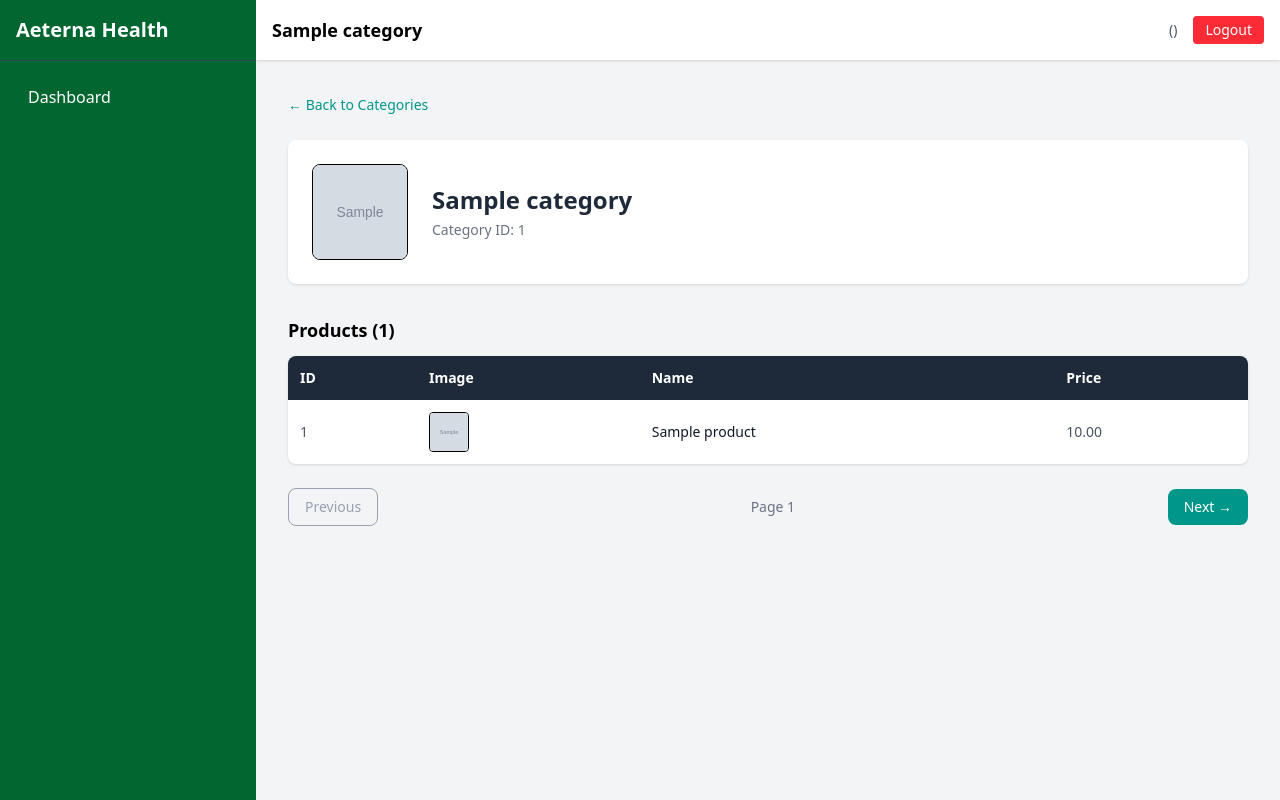
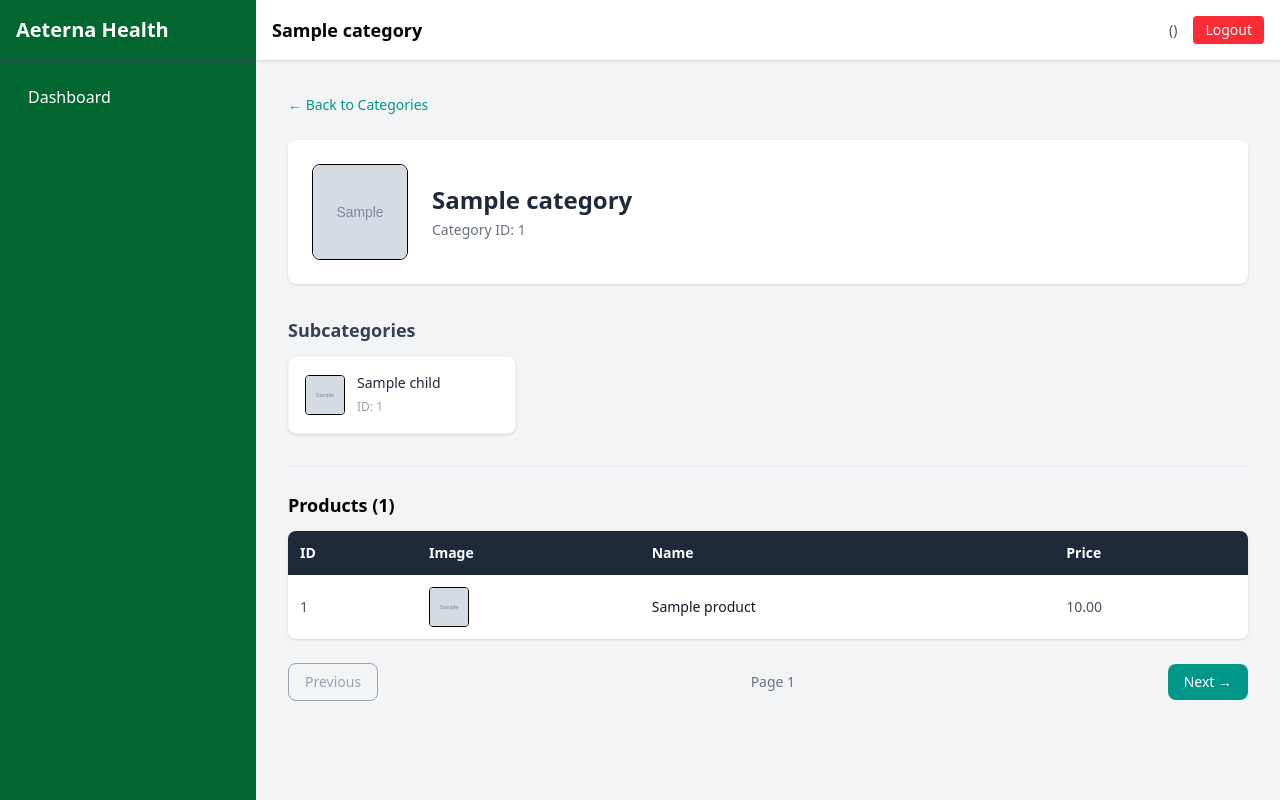
Before and after one commit to rychanroth/aeterna_health_api, a Django app: template templates/categories/category_detail.html in a window 1280 px wide. Run offline with Django 5.2, Linux system fonts and the light colour scheme; tables that the repository leaves empty hold one stand-in row (values such as "Sample post"); the template is opened without the code that fills it: values that come from a table or form of the project are taken from there, most other values are stand-ins (such as "Sample title", 1, 10 or a date in 2020); grey boxes marked "Sample" are stand-in pictures; parts of the project's set-up code (start-up, migrations or seed data) failed here and were passed over.

Commit message:
feat(template): on `category_detail` add descendants view

```diff
--- a/static/css/output.css
+++ b/static/css/output.css
@@ -12,6 +12,7 @@
     --color-red-600: oklch(57.7% 0.245 27.325);
     --color-red-700: oklch(50.5% 0.213 27.518);
     --color-green-800: oklch(44.8% 0.119 151.328);
+    --color-teal-300: oklch(85.5% 0.138 181.071);
     --color-teal-600: oklch(60% 0.118 184.704);
     --color-teal-700: oklch(51.1% 0.096 186.391);
     --color-teal-900: oklch(38.6% 0.063 188.416);
@@ -20,6 +21,7 @@
     --color-blue-700: oklch(48.8% 0.243 264.376);
     --color-gray-50: oklch(98.5% 0.002 247.839);
     --color-gray-100: oklch(96.7% 0.003 264.542);
+    --color-gray-200: oklch(92.8% 0.006 264.531);
     --color-gray-400: oklch(70.7% 0.022 261.325);
     --color-gray-500: oklch(55.1% 0.027 264.364);
     --color-gray-600: oklch(44.6% 0.03 256.802);
@@ -212,6 +214,9 @@
   .top-0 {
     top: calc(var(--spacing) * 0);
   }
+  .my-6 {
+    margin-block: calc(var(--spacing) * 6);
+  }
   .mt-1 {
     margin-top: calc(var(--spacing) * 1);
   }
@@ -242,11 +247,17 @@
   .flex {
     display: flex;
   }
+  .grid {
+    display: grid;
+  }
   .inline {
     display: inline;
   }
   .inline-flex {
     display: inline-flex;
+  }
+  .table {
+    display: table;
   }
   .h-10 {
     height: calc(var(--spacing) * 10);
@@ -278,8 +289,23 @@
   .flex-1 {
     flex: 1;
   }
+  .flex-shrink {
+    flex-shrink: 1;
+  }
+  .shrink-0 {
+    flex-shrink: 0;
+  }
+  .border-collapse {
+    border-collapse: collapse;
+  }
   .cursor-not-allowed {
     cursor: not-allowed;
+  }
+  .resize {
+    resize: both;
+  }
+  .grid-cols-2 {
+    grid-template-columns: repeat(2, minmax(0, 1fr));
   }
   .flex-col {
     flex-direction: column;
@@ -292,6 +318,9 @@
   }
   .justify-center {
     justify-content: center;
+  }
+  .gap-3 {
+    gap: calc(var(--spacing) * 3);
   }
   .gap-4 {
     gap: calc(var(--spacing) * 4);
@@ -319,6 +348,11 @@
     :where(& > :not(:last-child)) {
       border-color: var(--color-gray-100);
     }
+  }
+  .truncate {
+    overflow: hidden;
+    text-overflow: ellipsis;
+    white-space: nowrap;
   }
   .overflow-hidden {
     overflow: hidden;
@@ -351,6 +385,9 @@
   }
   .border-gray-100 {
     border-color: var(--color-gray-100);
+  }
+  .border-gray-200 {
+    border-color: var(--color-gray-200);
   }
   .border-gray-700 {
     border-color: var(--color-gray-700);
@@ -483,6 +520,9 @@
   .uppercase {
     text-transform: uppercase;
   }
+  .underline {
+    text-decoration-line: underline;
+  }
   .shadow {
     --tw-shadow: 0 1px 3px 0 var(--tw-shadow-color, rgb(0 0 0 / 0.1)), 0 1px 2px -1px var(--tw-shadow-color, rgb(0 0 0 / 0.1));
     box-shadow: var(--tw-inset-shadow), var(--tw-inset-ring-shadow), var(--tw-ring-offset-shadow), var(--tw-ring-shadow), var(--tw-shadow);
@@ -494,6 +534,10 @@
   .shadow-sm {
     --tw-shadow: 0 1px 3px 0 var(--tw-shadow-color, rgb(0 0 0 / 0.1)), 0 1px 2px -1px var(--tw-shadow-color, rgb(0 0 0 / 0.1));
     box-shadow: var(--tw-inset-shadow), var(--tw-inset-ring-shadow), var(--tw-ring-offset-shadow), var(--tw-ring-shadow), var(--tw-shadow);
+  }
+  .outline {
+    outline-style: var(--tw-outline-style);
+    outline-width: 1px;
   }
   .filter {
     filter: var(--tw-blur,) var(--tw-brightness,) var(--tw-contrast,) var(--tw-grayscale,) var(--tw-hue-rotate,) var(--tw-invert,) var(--tw-saturate,) var(--tw-sepia,) var(--tw-drop-shadow,);
@@ -507,6 +551,20 @@
     transition-property: color, background-color, border-color, outline-color, text-decoration-color, fill, stroke, --tw-gradient-from, --tw-gradient-via, --tw-gradient-to;
     transition-timing-function: var(--tw-ease, var(--default-transition-timing-function));
     transition-duration: var(--tw-duration, var(--default-transition-duration));
+  }
+  .group-hover\:text-teal-700 {
+    &:is(:where(.group):hover *) {
+      @media (hover: hover) {
+        color: var(--color-teal-700);
+      }
+    }
+  }
+  .hover\:border-teal-300 {
+    &:hover {
+      @media (hover: hover) {
+        border-color: var(--color-teal-300);
+      }
+    }
   }
   .hover\:bg-blue-700 {
     &:hover {
@@ -567,6 +625,14 @@
       }
     }
   }
+  .hover\:shadow-md {
+    &:hover {
+      @media (hover: hover) {
+        --tw-shadow: 0 4px 6px -1px var(--tw-shadow-color, rgb(0 0 0 / 0.1)), 0 2px 4px -2px var(--tw-shadow-color, rgb(0 0 0 / 0.1));
+        box-shadow: var(--tw-inset-shadow), var(--tw-inset-ring-shadow), var(--tw-ring-offset-shadow), var(--tw-ring-shadow), var(--tw-shadow);
+      }
+    }
+  }
   .focus\:ring-2 {
     &:focus {
       --tw-ring-shadow: var(--tw-ring-inset,) 0 0 0 calc(2px + var(--tw-ring-offset-width)) var(--tw-ring-color, currentcolor);
@@ -582,6 +648,11 @@
     &:focus {
       --tw-outline-style: none;
       outline-style: none;
+    }
+  }
+  .md\:grid-cols-4 {
+    @media (width >= 48rem) {
+      grid-template-columns: repeat(4, minmax(0, 1fr));
     }
   }
 }
@@ -669,6 +740,11 @@
   inherits: false;
   initial-value: 0 0 #0000;
 }
+@property --tw-outline-style {
+  syntax: "*";
+  inherits: false;
+  initial-value: solid;
+}
 @property --tw-blur {
   syntax: "*";
   inherits: false;
@@ -743,6 +819,7 @@
       --tw-ring-offset-width: 0px;
       --tw-ring-offset-color: #fff;
       --tw-ring-offset-shadow: 0 0 #0000;
+      --tw-outline-style: solid;
       --tw-blur: initial;
       --tw-brightness: initial;
       --tw-contrast: initial;
--- a/templates/categories/category_detail.html
+++ b/templates/categories/category_detail.html
@@ -6,7 +6,8 @@
 
 {% block content %}
 <div class="mb-6">
-    <a href="{% url 'template_categories' %}" class="text-teal-600 hover:underline text-sm">&larr; Back to Categories</a>
+    <a href="{% url 'template_categories' %}" class="text-teal-600 hover:underline text-sm">&larr; Back to
+        Categories</a>
 </div>
 
 <div class="bg-white rounded-lg shadow p-6 mb-8 flex items-center gap-6">
@@ -22,6 +23,35 @@
         <p class="text-gray-500 text-sm mt-1">Category ID: {{ category.id }}</p>
     </div>
 </div>
+
+<!-- CHILDREN CATEGORIES NAVIGATION -->
+{% if descendants %}
+<div class="mb-8">
+    <h3 class="text-lg font-semibold mb-3 text-gray-700">Subcategories</h3>
+    <div class="grid grid-cols-2 md:grid-cols-4 gap-4">
+        {% for child in descendants %}
+        <a href="{% url 'template_category_detail' child.id %}"
+            class="flex items-center gap-3 bg-white p-4 rounded-lg shadow-sm border border-gray-100 hover:border-teal-300 hover:shadow-md transition group">
+
+            {% if child.image %}
+            <img src="{{ child.image }}" class="w-10 h-10 object-cover rounded border">
+            {% else %}
+            <div
+                class="w-10 h-10 bg-gray-100 rounded flex items-center justify-center text-gray-400 border border-dashed text-xs shrink-0">
+                <i class="fa-solid fa-folder"></i> <!-- Optional: if you use FontAwesome -->
+            </div>
+            {% endif %}
+
+            <div class="overflow-hidden">
+                <span class="text-sm font-medium text-gray-800 group-hover:text-teal-700 truncate block">{{ child.name}}</span>
+                <span class="text-xs text-gray-400">ID: {{ child.id }}</span>
+            </div>
+        </a>
+        {% endfor %}
+    </div>
+</div>
+<hr class="my-6 border-gray-200">
+{% endif %}
 
 <h3 class="text-lg font-semibold mb-3">Products ({{ count }})</h3>
 
@@ -42,7 +72,9 @@
                 {% if product.image %}
                 <img src="{{ product.image }}" class="w-10 h-10 object-cover rounded border">
                 {% else %}
-                    <div class="w-10 h-10 bg-gray-100 rounded flex items-center justify-center text-gray-400 text-xs border border-dashed">No img</div>
+                <div
+                    class="w-10 h-10 bg-gray-100 rounded flex items-center justify-center text-gray-400 text-xs border border-dashed">
+                    No img</div>
                 {% endif %}
             </td>
             <td class="p-3 text-sm font-medium text-gray-900">{{ product.name }}</td>
@@ -59,7 +91,8 @@
 <!-- Pagination (Same pattern as categories) -->
 <div class="mt-6 flex items-center justify-between">
     {% if prev_page %}
-        <a href="?page={{ prev_page }}" class="bg-teal-600 text-white px-4 py-2 rounded-lg text-sm font-medium hover:bg-teal-700">&larr; Previous</a>
+    <a href="?page={{ prev_page }}"
+        class="bg-teal-600 text-white px-4 py-2 rounded-lg text-sm font-medium hover:bg-teal-700">&larr; Previous</a>
     {% else %}
     <span class="bg-gray-100 text-gray-400 px-4 py-2 rounded-lg text-sm font-medium border">Previous</span>
     {% endif %}
@@ -67,7 +100,8 @@
     <span class="text-sm text-gray-500">Page {{ current_page }}</span>
 
     {% if next_page %}
-        <a href="?page={{ next_page }}" class="bg-teal-600 text-white px-4 py-2 rounded-lg text-sm font-medium hover:bg-teal-700">Next &rarr;</a>
+    <a href="?page={{ next_page }}"
+        class="bg-teal-600 text-white px-4 py-2 rounded-lg text-sm font-medium hover:bg-teal-700">Next &rarr;</a>
     {% else %}
     <span class="bg-gray-100 text-gray-400 px-4 py-2 rounded-lg text-sm font-medium border">Next</span>
     {% endif %}
```
Also changed, not shown: medicines/template_views.py (+7 -0 lines). Lines whose indentation alone changed are shown as unchanged.
